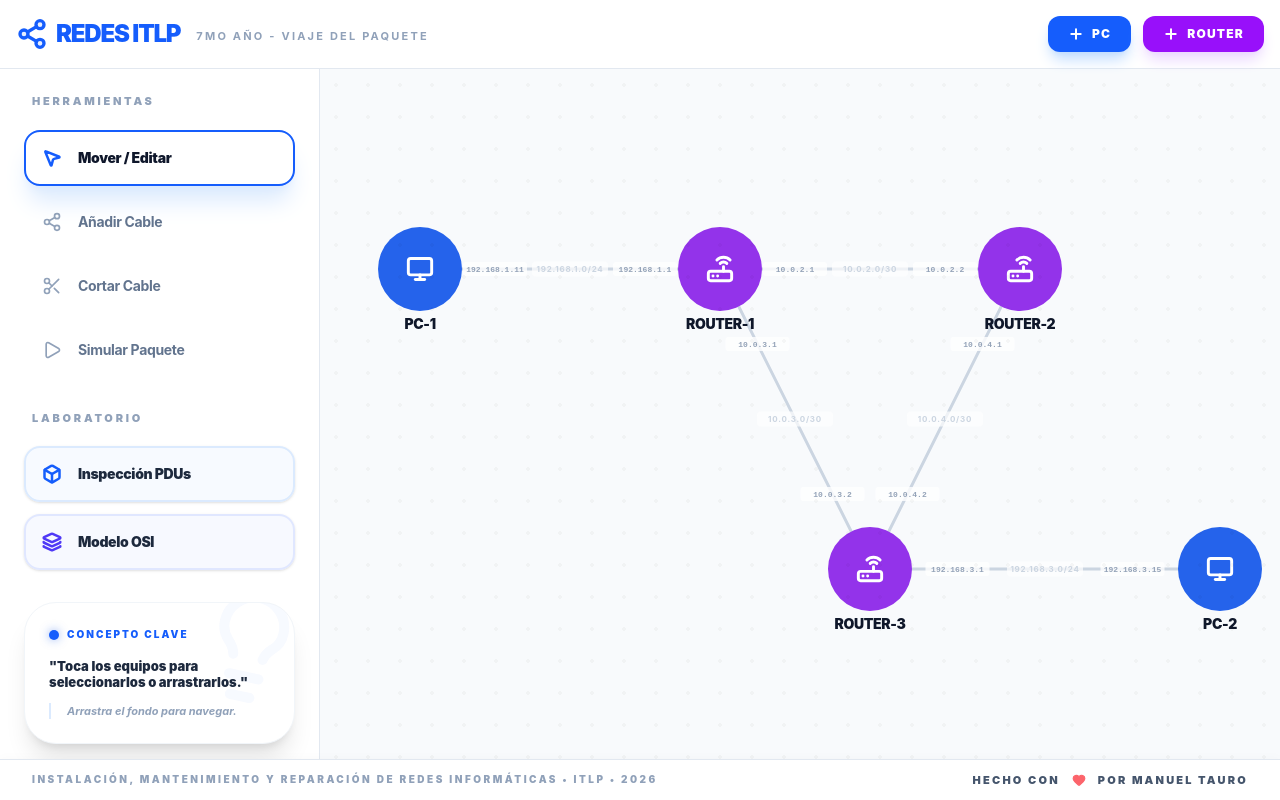
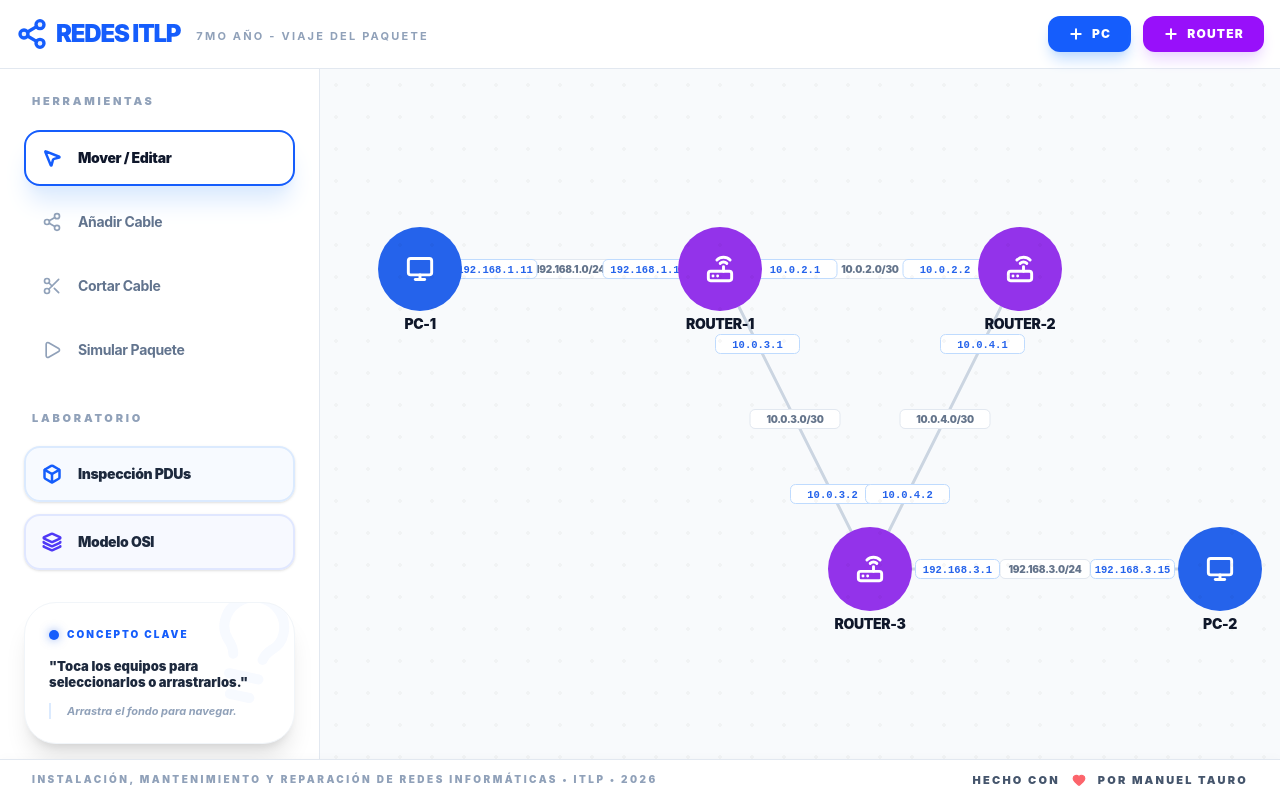
Before and after one commit to ManuT18/NetSimulator, a React (Vite) app: page / in a window 1280 px wide. Built offline with nearby package versions, Linux system fonts and the light colour scheme.

Commit message:
Refinar visibilidad de IPs con fondos constantes y fuentes más grandes

```diff
--- a/src/App.jsx
+++ b/src/App.jsx
@@ -606,23 +606,23 @@ const App = () => {
                       {subnet && (
                         <g transform={`translate(${midX}, ${midY})`} className="transition-all duration-500">
                           <rect
-                            x="-38"
-                            y="-7.5"
-                            width="76"
-                            height="15"
-                            rx="4"
+                            x="-45"
+                            y="-9.5"
+                            width="90"
+                            height="19"
+                            rx="5"
                             fill="white"
-                            stroke={isLinkActive ? "#e2e8f0" : "transparent"}
-                            strokeWidth="1"
-                            opacity={isLinkActive ? 1 : 0.7}
+                            stroke={isLinkActive ? "#64748b" : "#e2e8f0"}
+                            strokeWidth={isLinkActive ? "2" : "1"}
+                            className="shadow-sm"
                           />
                           <text
                             textAnchor="middle"
-                            y="3"
-                            fontSize="8"
-                            fontWeight={isLinkActive ? "900" : "700"}
-                            fill={isLinkActive ? "#64748b" : "#cbd5e1"}
-                            className="uppercase tracking-widest transition-colors duration-300"
+                            y="4"
+                            fontSize="10"
+                            fontWeight="900"
+                            fill={isLinkActive ? "#0f172a" : "#64748b"}
+                            className="uppercase tracking-tight transition-colors duration-300"
                           >
                             {subnet}
                           </text>
@@ -630,22 +630,22 @@ const App = () => {
                       )}
                       <g transform={`translate(${p1x}, ${p1y})`} className="transition-all duration-500">
                         <rect
-                          x="-32"
-                          y="-7"
-                          width="64"
-                          height="14"
-                          rx="3"
+                          x="-42"
+                          y="-9.5"
+                          width="84"
+                          height="19"
+                          rx="5"
                           fill={isLinkActive ? "#eff6ff" : "white"}
-                          stroke={isLinkActive ? "#bfdbfe" : "transparent"}
-                          strokeWidth="1"
-                          opacity={isLinkActive ? 1 : 0.8}
+                          stroke={isLinkActive ? "#2563eb" : "#bfdbfe"}
+                          strokeWidth={isLinkActive ? "2" : "1"}
+                          className="shadow-sm"
                         />
                         <text
                           textAnchor="middle"
-                          y="3"
-                          fontSize="8"
-                          fontWeight={isLinkActive ? "900" : "600"}
-                          fill={isLinkActive ? "#2563eb" : "#94a3b8"}
+                          y="4"
+                          fontSize="10.5"
+                          fontWeight="900"
+                          fill={isLinkActive ? "#1d4ed8" : "#2563eb"}
                           fontFamily="monospace"
                           className="transition-colors duration-300"
                         >
@@ -654,22 +654,22 @@ const App = () => {
                       </g>
                       <g transform={`translate(${p2x}, ${p2y})`} className="transition-all duration-500">
                         <rect
-                          x="-32"
-                          y="-7"
-                          width="64"
-                          height="14"
-                          rx="3"
+                          x="-42"
+                          y="-9.5"
+                          width="84"
+                          height="19"
+                          rx="5"
                           fill={isLinkActive ? "#eff6ff" : "white"}
-                          stroke={isLinkActive ? "#bfdbfe" : "transparent"}
-                          strokeWidth="1"
-                          opacity={isLinkActive ? 1 : 0.8}
+                          stroke={isLinkActive ? "#2563eb" : "#bfdbfe"}
+                          strokeWidth={isLinkActive ? "2" : "1"}
+                          className="shadow-sm"
                         />
                         <text
                           textAnchor="middle"
-                          y="3"
-                          fontSize="8"
-                          fontWeight={isLinkActive ? "900" : "600"}
-                          fill={isLinkActive ? "#2563eb" : "#94a3b8"}
+                          y="4"
+                          fontSize="10.5"
+                          fontWeight="900"
+                          fill={isLinkActive ? "#1d4ed8" : "#2563eb"}
                           fontFamily="monospace"
                           className="transition-colors duration-300"
                         >
```
